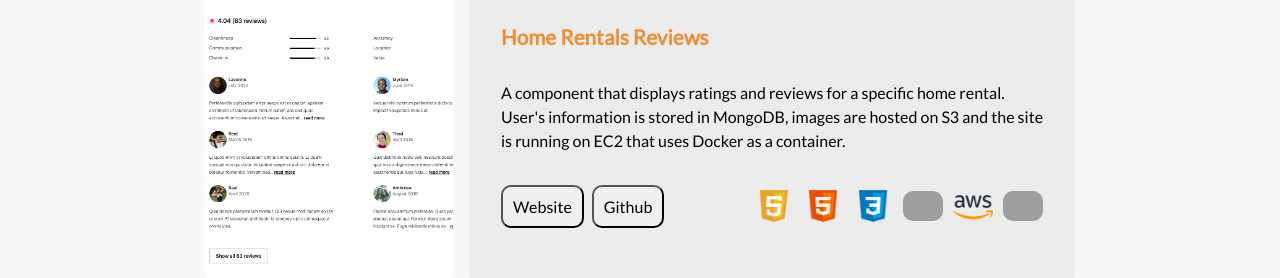
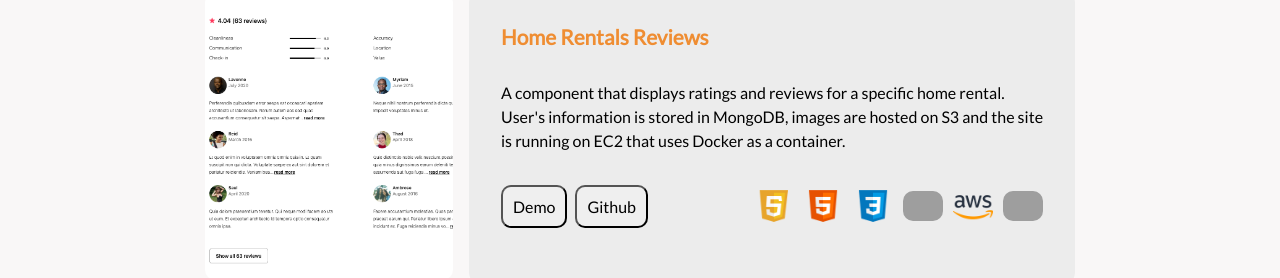
Before and after one commit to nimaester/personalsite, a React (Create React App) app: page / in a window 1280 px wide. Shown: the part 4494-4772 px from the top of the page. Built offline with nearby package versions, Linux system fonts and the light colour scheme; grey boxes are pictures that could not be loaded.

Commit message:
changed the live link to video on reviews

```diff
--- a/src/Projects.js
+++ b/src/Projects.js
@@ -126,8 +126,11 @@ const Projects = forwardRef((props, ref) => {
               </p>
               <div className='project-links'>
                 <div className='links'>
-                  <a href='http://3.101.19.195:3003/rooms/88/' target='_blank'>
-                    <button className='site-link'>Website</button>
+                  <a
+                    href='https://www.youtube.com/watch?v=GXMldvDJAKQ'
+                    target='_blank'
+                  >
+                    <button className='site-link'>Demo</button>
                   </a>
                   <a
                     href='https://github.com/7LuckyAirbnboiiz/reviews-section'
```
